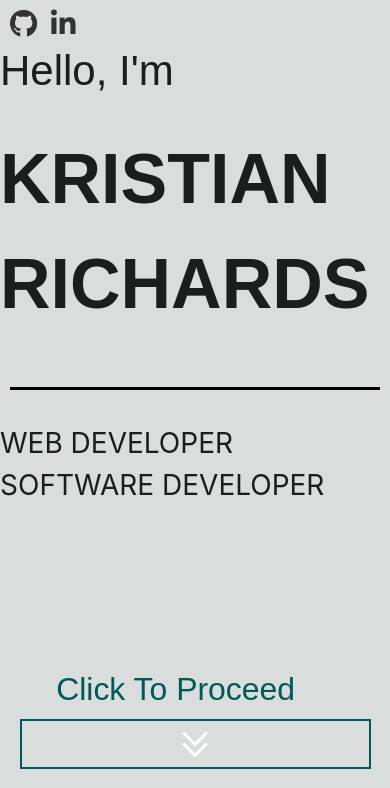
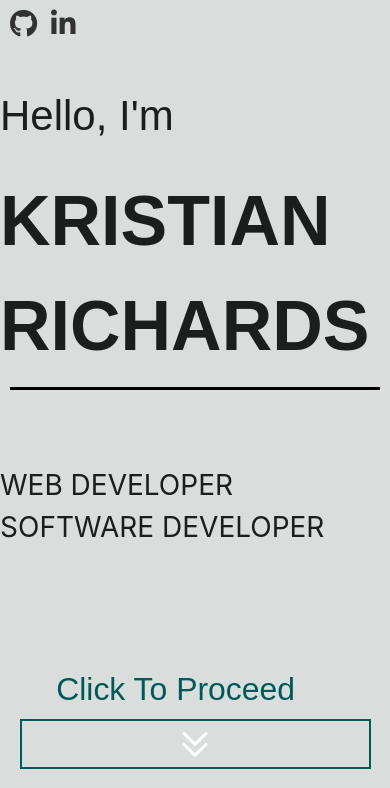
Before and after one commit to Kristian-480/Portfolio, a Flask app: page / in a window 390 px wide. Shown: the top 788 px of the page. Run offline with Flask 3, Linux system fonts and the light colour scheme; some libraries are stand-ins or nearby versions; some web fonts are replaced.

Commit message:
site home change

```diff
--- a/static/style.css
+++ b/static/style.css
@@ -435,18 +435,19 @@ body{
         right:5%;
     }
     .full-page-text{
-        top:15%;
+        top:20%;
         font-size: 5em;
         text-align: left;
     }
     .full-page-text2{
         font-size: 2em;
-        top:50%;
+        top:55%;
         left:0;
     }
     .full-page-text3{
         position: absolute;
         text-align: left;
+        top:10%;
         font-size: 3em;
         left: 0;
     }
```
